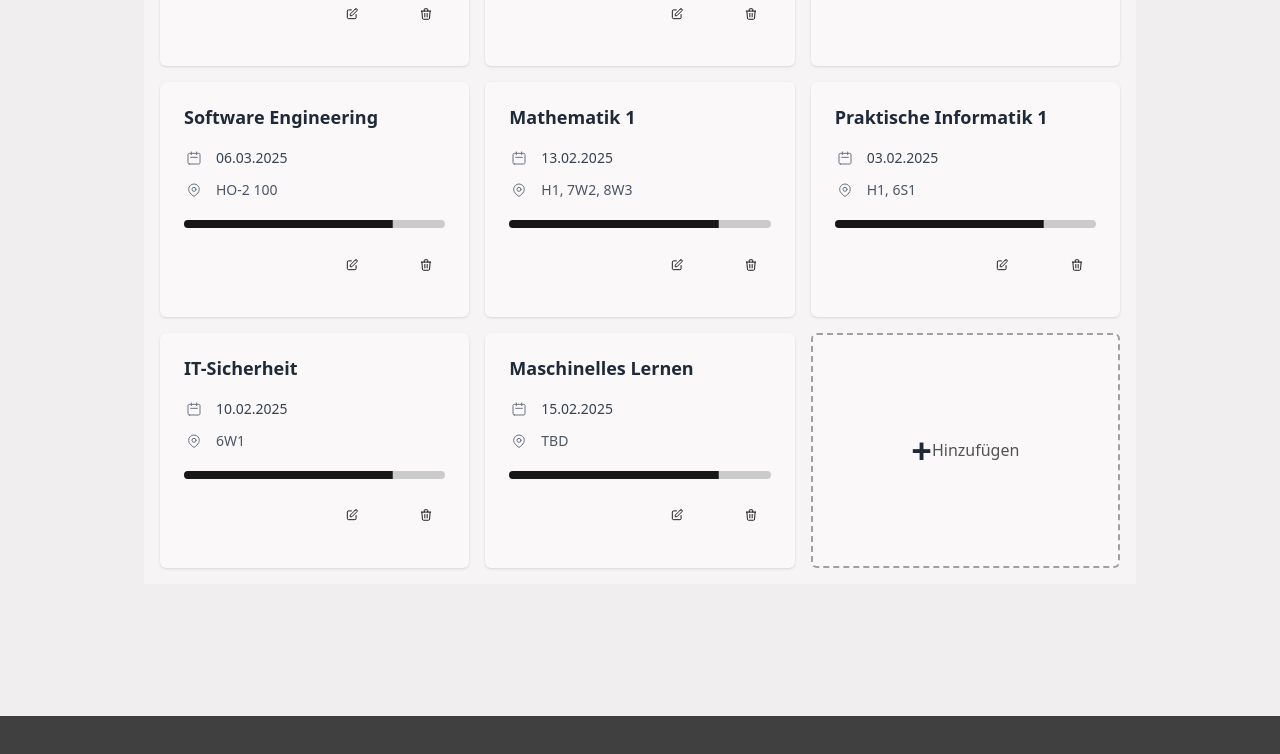
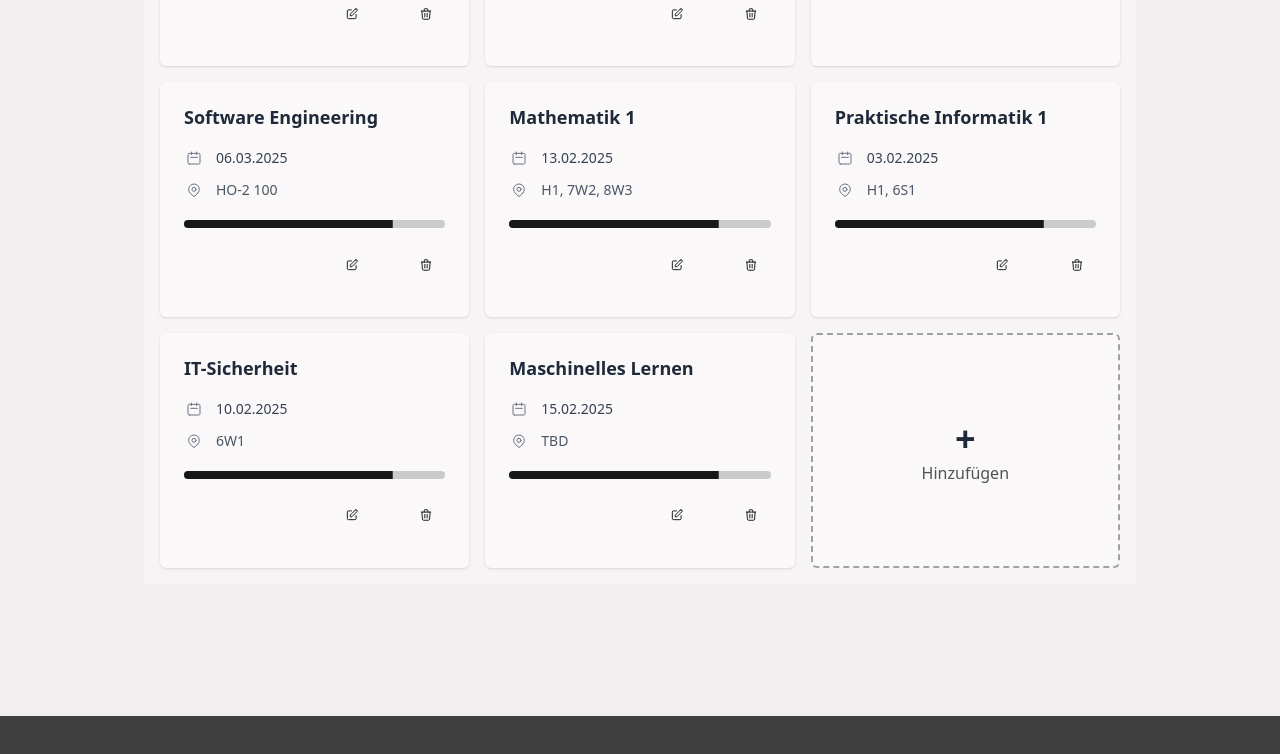
Before and after one commit to anonymouslearner-en/studiplanner, a React (Vite) app: page / in a window 1280 px wide. Shown: the part 785-1539 px from the top of the page. Built offline with nearby package versions, Linux system fonts and the light colour scheme.

Commit message:
feat: :construction: add dialog for add new exam/lab

```diff
--- a/src/components/AddExamTile.tsx
+++ b/src/components/AddExamTile.tsx
@@ -1,4 +1,12 @@
 import type { FC } from "react";
+import {
+  Dialog,
+  DialogContent,
+  DialogDescription,
+  DialogHeader,
+  DialogTitle,
+  DialogTrigger,
+} from "../../components/ui/dialog";
 
 /**
  * @name AddExamTile
@@ -8,8 +16,25 @@ import type { FC } from "react";
 export const AddExamTile: FC = () => {
   return (
     <div className="bg-accent-100 rounded-sm border-dashed border-2 border-neutral-400 flex items-center justify-center cursor-pointer overflow-hidden">
-      <p className="text-4xl font-semibold text-gray-800 leading-tight">+</p>
-      <p className="font-normal text-base text-neutral-600">Hinzufügen</p>
+      <Dialog>
+        <DialogTrigger className="!bg-transparent">
+          <p className="text-4xl font-semibold text-gray-800 leading-tight">
+            +
+          </p>
+          <p className="font-normal text-base text-neutral-600">Hinzufügen</p>
+        </DialogTrigger>
+        {
+          //ToDo Finish!
+        }
+        <DialogContent className="min-h-4/6 min-w-4/6">
+          <DialogHeader>
+            <DialogTitle className="text-2xl font-semibold">
+              Add New Exam
+            </DialogTitle>
+            <DialogDescription>Lorem Ipsum</DialogDescription>
+          </DialogHeader>
+        </DialogContent>
+      </Dialog>
     </div>
   );
 };
```
